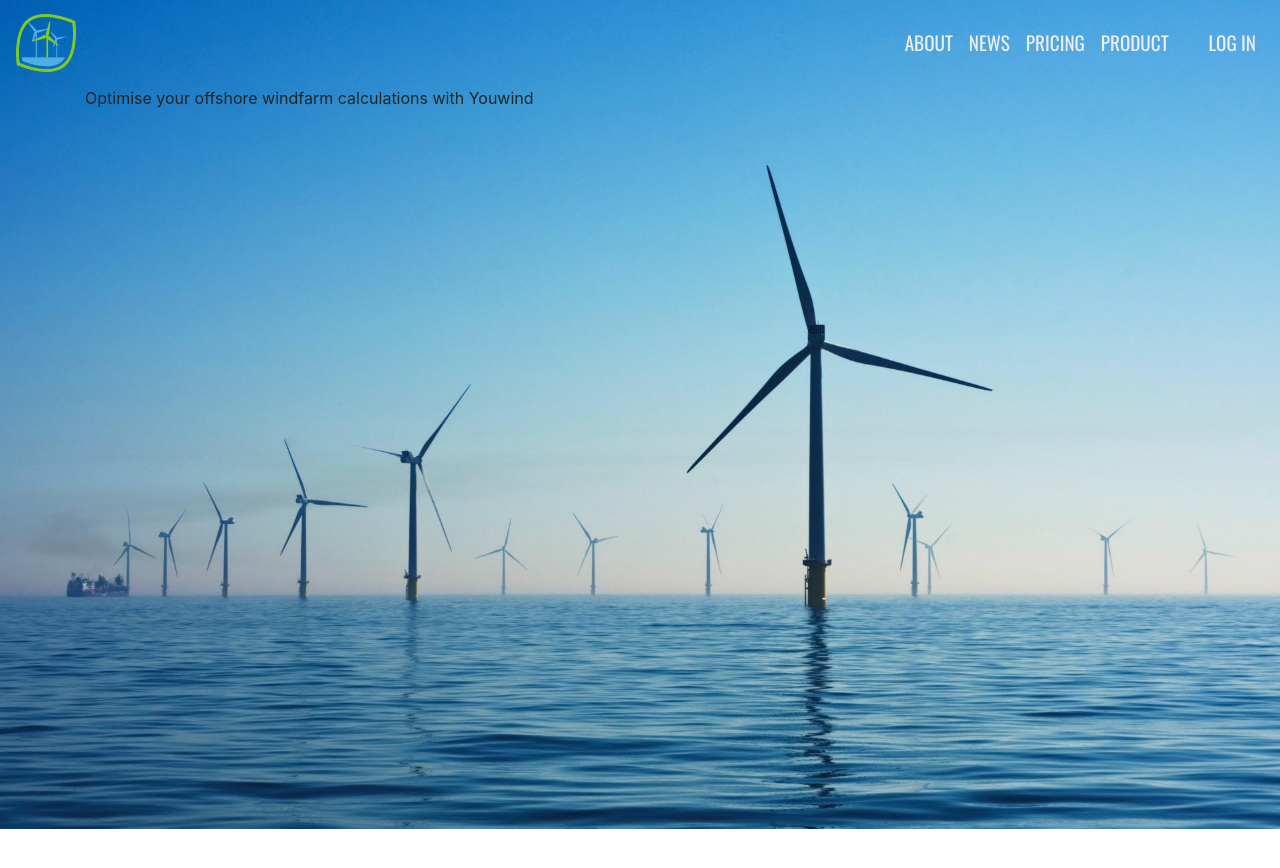
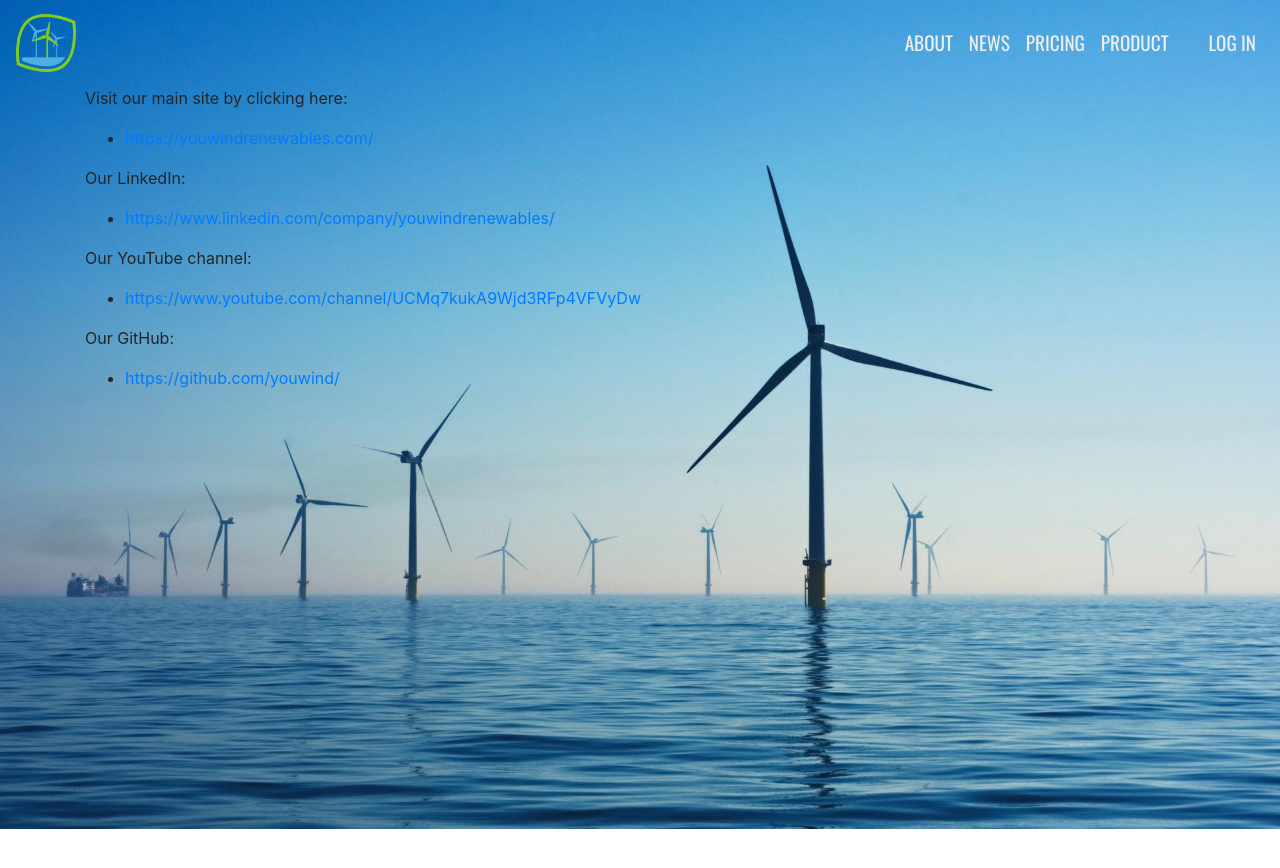
Before and after one commit to youwind/jekyll, a Jekyll site: the page built from index.md, in a window 1280 px wide. Shown: the top 868 px of the page. Built offline with Jekyll 4.4.1, drawn with Linux system fonts in a browser that asks for light colours.

Commit message:
Add links

```diff
--- a/index.md
+++ b/index.md
@@ -5,4 +5,14 @@
 layout: default
 ---
 
-Optimise your offshore windfarm calculations with Youwind
+Visit our main site by clicking here:
+- [https://youwindrenewables.com/](https://youwindrenewables.com/)
+
+Our LinkedIn:
+- [https://www.linkedin.com/company/youwindrenewables/](https://www.linkedin.com/company/youwindrenewables/)
+
+Our YouTube channel:
+- [https://www.youtube.com/channel/UCMq7kukA9Wjd3RFp4VFVyDw](https://www.youtube.com/channel/UCMq7kukA9Wjd3RFp4VFVyDw)
+
+Our GitHub:
+- [https://github.com/youwind/](https://github.com/youwind/)
```
